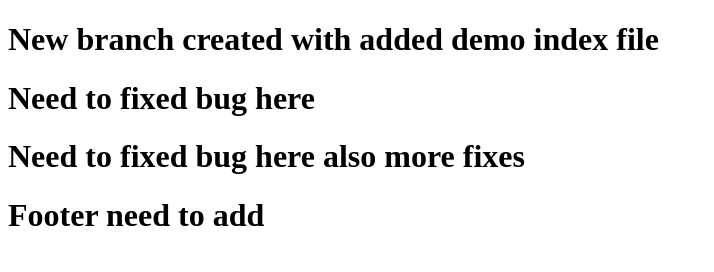
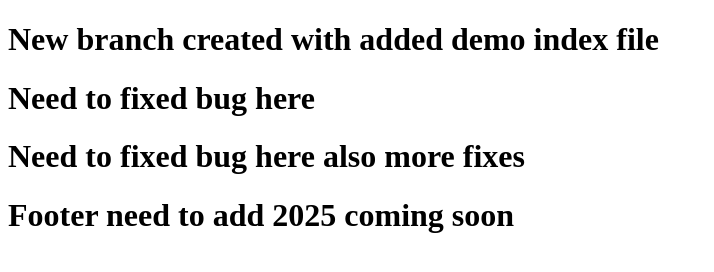
Before and after one commit to aniketbumbc/git-workshop-review, a plain HTML site: page index-1.html in a window 1280 px wide. Shown: the whole page, without its empty margins (0-714 px from the left). Drawn offline with Linux system fonts and the light colour scheme.

Commit message:
footer new msg

```diff
--- a/index-1.html
+++ b/index-1.html
@@ -9,6 +9,6 @@
     <h1>New branch created with added demo index file</h1>
     <h1>Need to fixed bug here</h1>
     <h1>Need to fixed bug here also more fixes</h1>
-    <h1>Footer need to add</h1>
+    <h1>Footer need to add 2025 coming soon</h1>
   </body>
 </html>
```
